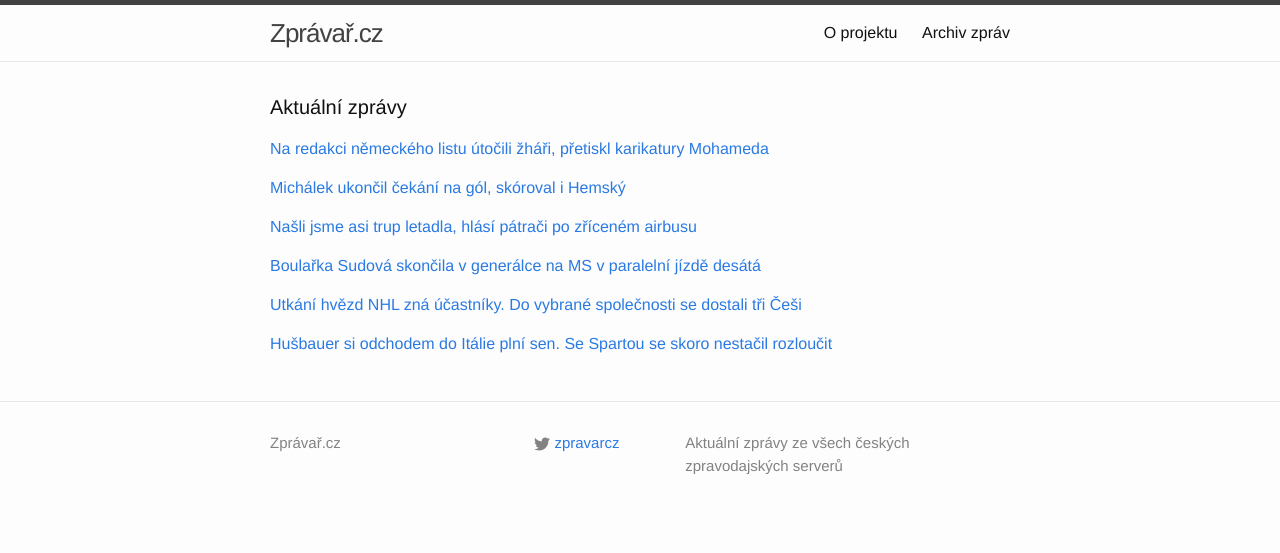
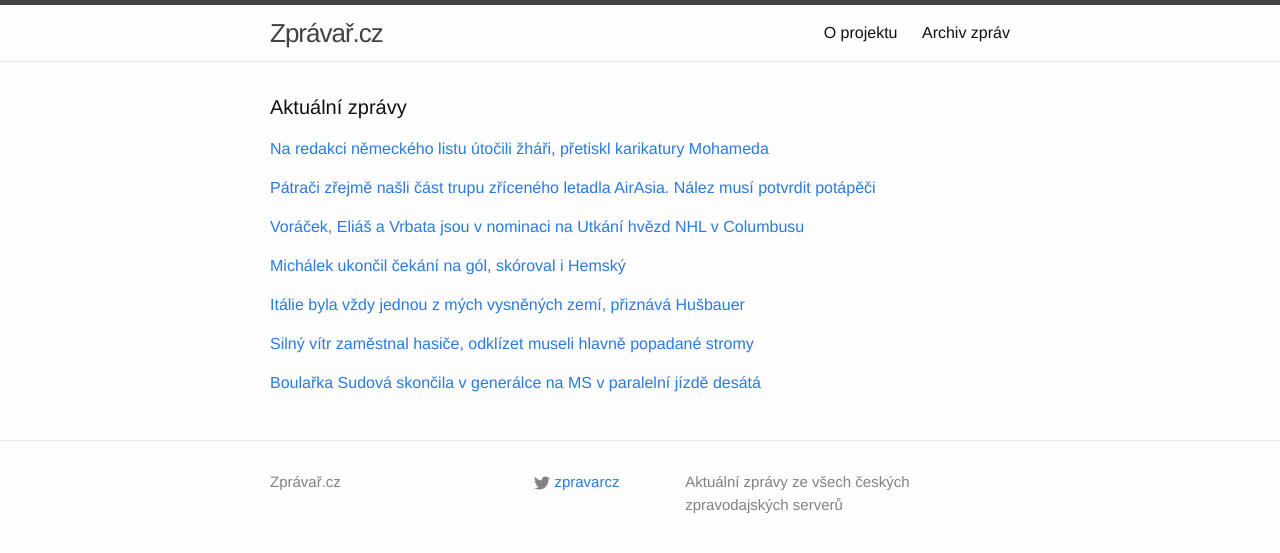
Before and after one commit to adliska/zpravar, a Jekyll site: the page built from index.html, in a window 1280 px wide. Shown: the top 553 px of the page. Built offline with Jekyll 4.4.1, drawn with Linux system fonts in a browser that asks for light colours.

Commit message:
zpravar news update

```diff
--- a/index.html
+++ b/index.html
@@ -22,41 +22,51 @@ layout: default
 <li><a href=http://www.novinky.cz/zahranicni/evropa/358426-utoky-ve-francii-mohou-byt-zacatkem-vlny-atentatu-v-evrope.html>Útoky ve Francii mohou být začátkem vlny atentátů v Evropě - www.novinky.cz</a></li>
 <li><a href=http://www.ceskenoviny.cz/zpravy/zpravy/utoky-ve-francii-pry-mohou-byt-zacatkem-vlny-atentatu-v-evrope/1167433>Útoky ve Francii prý mohou být začátkem vlny atentátů v Evropě - www.ceskenoviny.cz</a></li>
 </ul>
-</div><p><a href="javascript:;" onclick="toggle_visibility('zpravy1')">Michálek ukončil čekání na gól, skóroval i Hemský</a></p>
+</div><p><a href="javascript:;" onclick="toggle_visibility('zpravy1')">Pátrači zřejmě našli část trupu zříceného letadla AirAsia. Nález musí potvrdit potápěči</a></p>
 <div id="zpravy1" style="display:none">
+<ul>
+<li><a href=http://www.rozhlas.cz/_zprava/patraci-zrejme-nasli-cast-trupu-zriceneho-letadla-airasia-nalez-musi-potvrdit-potapeci--1442120>Pátrači zřejmě našli část trupu zříceného letadla AirAsia. Nález musí potvrdit potápěči - www.rozhlas.cz</a></li>
+<li><a href=http://www.novinky.cz/zahranicni/svet/358431-nasli-jsme-asi-trup-letadla-hlasi-patraci-po-zricenem-airbusu.html>Našli jsme asi trup letadla, hlásí pátrači po zříceném airbusu - www.novinky.cz</a></li>
+<li><a href=http://www.novinky.cz/zahranicni/svet/358431-nasli-jsme-asi-trup-letadla-hlasi-patraci-po-zricenem-airbusu-zachytili-take-signaly.html>Našli jsme asi trup letadla, hlásí pátrači po zříceném airbusu. Zachytili také signály - www.novinky.cz</a></li>
+<li><a href=http://zpravy.aktualne.cz/zahranici/nasli-jsme-trup-zriceneho-airbusu-hlasi-indonesti-patraci/r~959d0dd2995e11e4bdad0025900fea04/>Našli jsme trup zříceného airbusu, hlásí indonéští pátrači - zpravy.aktualne.cz</a></li>
+<li><a href=http://www.ceskenoviny.cz/zpravy/zpravy/indonesti-patraci-pry-lokalizovali-trup-zriceneho-letadla/1167446>Indonéští pátrači prý lokalizovali trup zříceného letadla - www.ceskenoviny.cz</a></li>
+</ul>
+</div><p><a href="javascript:;" onclick="toggle_visibility('zpravy2')">Voráček, Eliáš a Vrbata jsou v nominaci na Utkání hvězd NHL v Columbusu</a></p>
+<div id="zpravy2" style="display:none">
+<ul>
+<li><a href=http://hokej.idnes.cz/hokej-nhl-utkani-hvezd-cesi-dds-/nhl.aspx?c=A150111_081007_ms-hokej-2015_rou>Voráček, Eliáš a Vrbata jsou v nominaci na Utkání hvězd NHL v Columbusu - hokej.idnes.cz</a></li>
+<li><a href=http://www.denik.cz/hokej/utkani-hvezd-nhl-zna-ucastniky-do-vybrane-spolecnosti-se-dostali-tri-cesi-201501.html>Utkání hvězd NHL zná účastníky. Do vybrané společnosti se dostali tři Češi - www.denik.cz</a></li>
+<li><a href=http://sport.aktualne.cz/voracek-elias-a-vrbata-byli-nominovani-na-utkani-hvezd-nhl/r~1a03c2a8996111e49e4b0025900fea04/>Voráček, Eliáš a Vrbata byli nominováni na Utkání hvězd NHL - sport.aktualne.cz</a></li>
+<li><a href=http://www.sportovninoviny.cz/zpravy/voracek-elias-a-vrbata-byli-nominovani-na-utkani-hvezd-nhl/1167456>Voráček, Eliáš a Vrbata byli nominováni na Utkání hvězd NHL - www.sportovninoviny.cz</a></li>
+</ul>
+</div><p><a href="javascript:;" onclick="toggle_visibility('zpravy3')">Michálek ukončil čekání na gól, skóroval i Hemský</a></p>
+<div id="zpravy3" style="display:none">
 <ul>
 <li><a href=http://www.tyden.cz/rubriky/sport/hokej/nhl/michalek-ukoncil-cekani-na-gol-skoroval-i-hemsky_329736.html>Michálek ukončil čekání na gól, skóroval i Hemský - www.tyden.cz</a></li>
 <li><a href=http://www.tyden.cz/rubriky/sport/hokej/nhl/pastrnak-slavil-premierove-trefy-trefili-se-i-michalek-a-hemsky_329736.html>Pastrňák slavil premiérové trefy, trefili se i Michálek a Hemský - www.tyden.cz</a></li>
 <li><a href=http://www.denik.cz/hokej/michalek-ukoncil-v-nhl-cekani-na-gol-pastrnak-byl-v-sedmem-nebi-20150111.html>Michálek ukončil v NHL čekání na gól, Pastrňák byl v sedmém nebi - www.denik.cz</a></li>
 <li><a href=http://www.sportovninoviny.cz/zpravy/michalek-ukoncil-v-nhl-cekani-na-gol-pastrnak-byl-v-sedmem-nebi/1167425>Michálek ukončil v NHL čekání na gól, Pastrňák byl v sedmém nebi	 - www.sportovninoviny.cz</a></li>
 </ul>
-</div><p><a href="javascript:;" onclick="toggle_visibility('zpravy2')">Našli jsme asi trup letadla, hlásí pátrači po zříceném airbusu</a></p>
-<div id="zpravy2" style="display:none">
+</div><p><a href="javascript:;" onclick="toggle_visibility('zpravy4')">Itálie byla vždy jednou z mých vysněných zemí, přiznává Hušbauer</a></p>
+<div id="zpravy4" style="display:none">
 <ul>
-<li><a href=http://www.novinky.cz/zahranicni/svet/358431-nasli-jsme-asi-trup-letadla-hlasi-patraci-po-zricenem-airbusu.html>Našli jsme asi trup letadla, hlásí pátrači po zříceném airbusu - www.novinky.cz</a></li>
-<li><a href=http://www.novinky.cz/zahranicni/svet/358431-nasli-jsme-asi-trup-letadla-hlasi-patraci-po-zricenem-airbusu-zachytili-take-signaly.html>Našli jsme asi trup letadla, hlásí pátrači po zříceném airbusu. Zachytili také signály - www.novinky.cz</a></li>
-<li><a href=http://zpravy.aktualne.cz/zahranici/nasli-jsme-trup-zriceneho-airbusu-hlasi-indonesti-patraci/r~959d0dd2995e11e4bdad0025900fea04/>Našli jsme trup zříceného airbusu, hlásí indonéští pátrači - zpravy.aktualne.cz</a></li>
-<li><a href=http://www.ceskenoviny.cz/zpravy/zpravy/indonesti-patraci-pry-lokalizovali-trup-zriceneho-letadla/1167446>Indonéští pátrači prý lokalizovali trup zříceného letadla - www.ceskenoviny.cz</a></li>
+<li><a href=http://fotbal.idnes.cz/fotbal-cagliari-husbauer-0xk-/fot_zahranici.aspx?c=A150111_094247_fot_zahranici_rou>Itálie byla vždy jednou z mých vysněných zemí, přiznává Hušbauer - fotbal.idnes.cz</a></li>
+<li><a href=http://www.denik.cz/fotbal/husbauer-si-odchodem-do-italie-plni-sen-se-spartou-se-skoro-nestacil-rozloucit-2.html>Hušbauer si odchodem do Itálie plní sen. Se Spartou se skoro nestačil rozloučit - www.denik.cz</a></li>
+<li><a href=http://sport.aktualne.cz/husbauer-si-splnil-sen-moc-jsem-si-pral-dostat-se-do-italie/r~2dfa4606996b11e49bec0025900fea04/>Hušbauer si splnil sen. Moc jsem si přál dostat se do Itálie - sport.aktualne.cz</a></li>
+<li><a href=http://www.sportovninoviny.cz/zpravy/husbauer-italie-byla-vzdy-jednou-z-mych-vysnenych-zemi/1167476>Hušbauer: Itálie byla vždy jednou z mých vysněných zemí - www.sportovninoviny.cz</a></li>
 </ul>
-</div><p><a href="javascript:;" onclick="toggle_visibility('zpravy3')">Boulařka Sudová skončila v generálce na MS v paralelní jízdě desátá</a></p>
-<div id="zpravy3" style="display:none">
+</div><p><a href="javascript:;" onclick="toggle_visibility('zpravy5')">Silný vítr zaměstnal hasiče, odklízet museli hlavně popadané stromy</a></p>
+<div id="zpravy5" style="display:none">
+<ul>
+<li><a href=http://www.denik.cz/z_domova/silny-vitr-zamestnal-hasice-odklizet-museli-hlavne-popadane-stromy-20150111.html>Silný vítr zaměstnal hasiče, odklízet museli hlavně popadané stromy - www.denik.cz</a></li>
+<li><a href=http://www.ceskenoviny.cz/zpravy/zpravy/hasici-v-noci-vyjizdeli-kvuli-silnemu-vetru/1167447>Hasiči v noci vyjížděli kvůli silnému větru - www.ceskenoviny.cz</a></li>
+<li><a href=http://www.denik.cz/z_domova/dopravu-komplikuje-silny-vitr-v-horskych-oblastech-se-tvori-namraza-20150111.html>Dopravu komplikuje silný vítr, v horských oblastech se tvoří námraza - www.denik.cz</a></li>
+</ul>
+</div><p><a href="javascript:;" onclick="toggle_visibility('zpravy6')">Boulařka Sudová skončila v generálce na MS v paralelní jízdě desátá</a></p>
+<div id="zpravy6" style="display:none">
 <ul>
 <li><a href=http://www.denik.cz/zimni_sporty/boularka-sudova-skoncila-v-generalce-na-ms-v-paralelni-jizde-desata-20150111.html>Boulařka Sudová skončila v generálce na MS v paralelní jízdě desátá - www.denik.cz</a></li>
 <li><a href=http://www.sportovninoviny.cz/zpravy/sudova-byla-v-paralelni-jizde-v-boulich-v-deer-valley-desata/1167469>Sudová byla v paralelní jízdě v boulích v Deer Valley desátá - www.sportovninoviny.cz</a></li>
 <li><a href=http://sport.idnes.cz/akrobaticke-lyzovani-boule-sudova-d5h-/lyzovani.aspx?c=A150111_082425_lyzovani_rou>Boulařka Sudová skončila v paralelní jízdě v Deer Valley desátá - sport.idnes.cz</a></li>
 </ul>
-</div><p><a href="javascript:;" onclick="toggle_visibility('zpravy4')">Utkání hvězd NHL zná účastníky. Do vybrané společnosti se dostali tři Češi</a></p>
-<div id="zpravy4" style="display:none">
-<ul>
-<li><a href=http://www.denik.cz/hokej/utkani-hvezd-nhl-zna-ucastniky-do-vybrane-spolecnosti-se-dostali-tri-cesi-201501.html>Utkání hvězd NHL zná účastníky. Do vybrané společnosti se dostali tři Češi - www.denik.cz</a></li>
-<li><a href=http://sport.aktualne.cz/voracek-elias-a-vrbata-byli-nominovani-na-utkani-hvezd-nhl/r~1a03c2a8996111e49e4b0025900fea04/>Voráček, Eliáš a Vrbata byli nominováni na Utkání hvězd NHL - sport.aktualne.cz</a></li>
-<li><a href=http://www.sportovninoviny.cz/zpravy/voracek-elias-a-vrbata-byli-nominovani-na-utkani-hvezd-nhl/1167456>Voráček, Eliáš a Vrbata byli nominováni na Utkání hvězd NHL - www.sportovninoviny.cz</a></li>
-</ul>
-</div><p><a href="javascript:;" onclick="toggle_visibility('zpravy5')">Hušbauer si odchodem do Itálie plní sen. Se Spartou se skoro nestačil rozloučit</a></p>
-<div id="zpravy5" style="display:none">
-<ul>
-<li><a href=http://www.denik.cz/fotbal/husbauer-si-odchodem-do-italie-plni-sen-se-spartou-se-skoro-nestacil-rozloucit-2.html>Hušbauer si odchodem do Itálie plní sen. Se Spartou se skoro nestačil rozloučit - www.denik.cz</a></li>
-<li><a href=http://sport.aktualne.cz/husbauer-si-splnil-sen-moc-jsem-si-pral-dostat-se-do-italie/r~2dfa4606996b11e49bec0025900fea04/>Hušbauer si splnil sen. Moc jsem si přál dostat se do Itálie - sport.aktualne.cz</a></li>
-<li><a href=http://www.sportovninoviny.cz/zpravy/husbauer-italie-byla-vzdy-jednou-z-mych-vysnenych-zemi/1167476>Hušbauer: Itálie byla vždy jednou z mých vysněných zemí - www.sportovninoviny.cz</a></li>
-</ul>
 </div></div>
```
